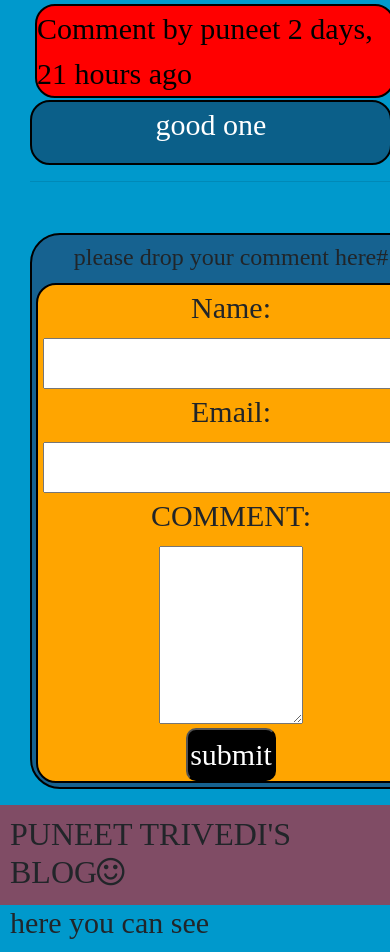
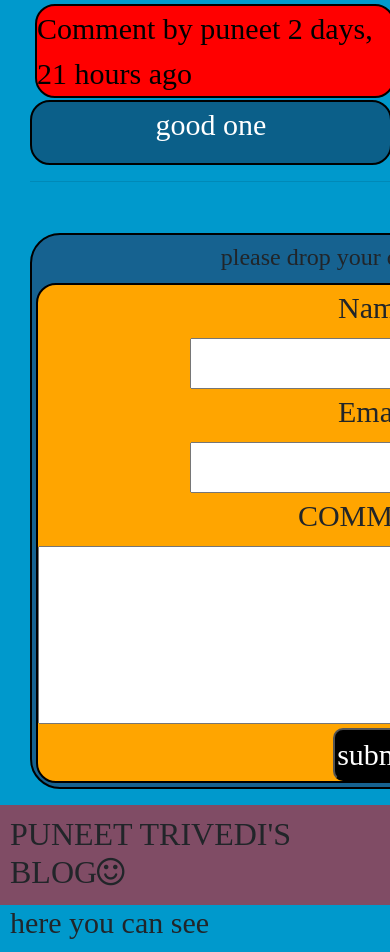
Before and after one commit to puneet8840/djangoproject, a Django app: a page that uses blog_project/templates/blog/base.html in a window 390 px wide; the page is wider, and only the part inside the window is pictured. Shown: the part 968-1920 px from the top of that part. Run offline with Django 3.2, Linux system fonts and the light colour scheme; data comes from the database, SQL or seed files in the repository; parts of the project's set-up code (start-up, migrations or seed data) failed here and were passed over; some libraries are stand-ins or nearby versions; some web fonts are replaced.

Commit message:
new changes

```diff
--- a/blog_project/static/css/post.css
+++ b/blog_project/static/css/post.css
@@ -246,12 +246,8 @@
     justify-content: center;
     align-items: center;
     height: 500px;
+    width: auto;
 
   }
-  .textarea{
-    display: inline-block;
-    width: 144px;
-    height:644px;
 
-  }
 }
```
